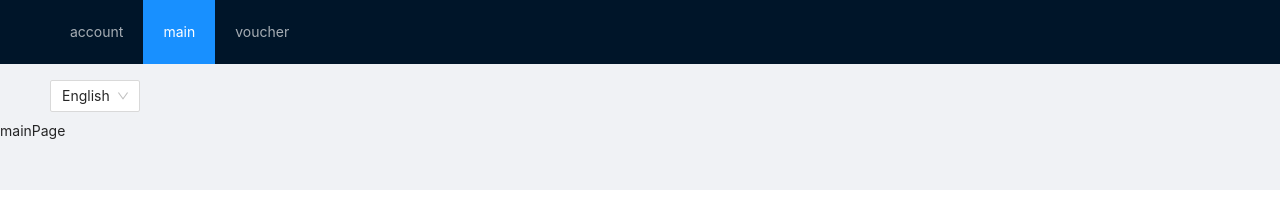
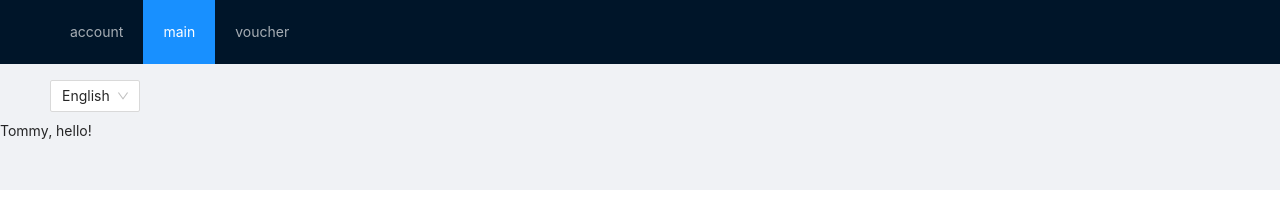
Before and after one commit to songbetter/practice-reactquery, a React (Create React App) app: page / in a window 1280 px wide. Shown: the top 210 px of the page. Built offline with nearby package versions, Linux system fonts and the light colour scheme.

Commit message:
feat: FormattedMessage에 value값 전달하여 동적 번역하기

```diff
--- a/src/pages/MainPage.js
+++ b/src/pages/MainPage.js
@@ -1,7 +1,16 @@
 import { Layout } from 'antd'
+import { FormattedMessage } from 'react-intl'
 
 const MainPage = () => {
-  return <Layout>mainPage</Layout>
+  return (
+    <Layout>
+      <FormattedMessage
+        id="user_hello"
+        defaultMessage="Tommy, hello!"
+        values={{ user: 'Tommy' }}
+      />
+    </Layout>
+  )
 }
 
 export default MainPage
```
